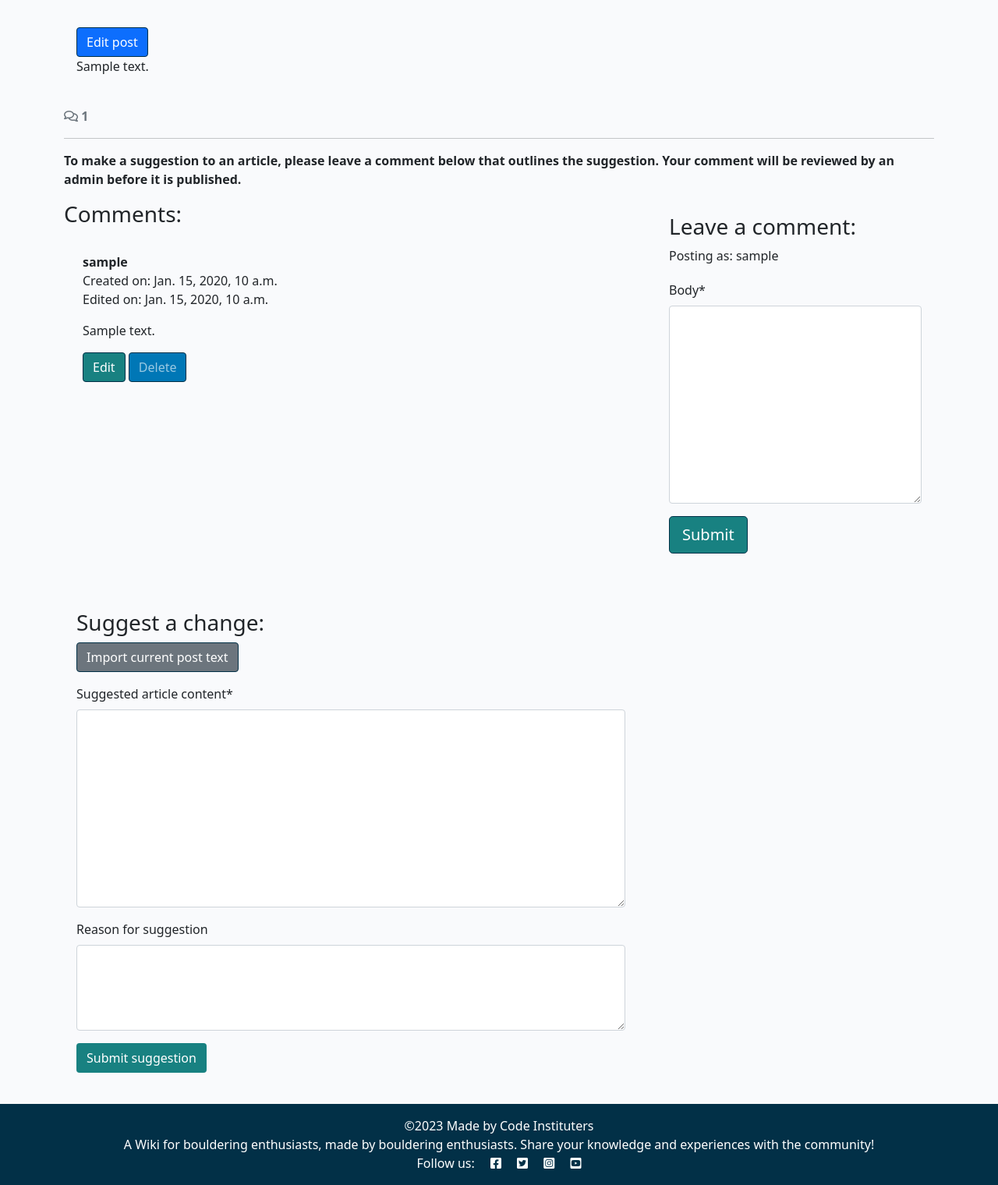
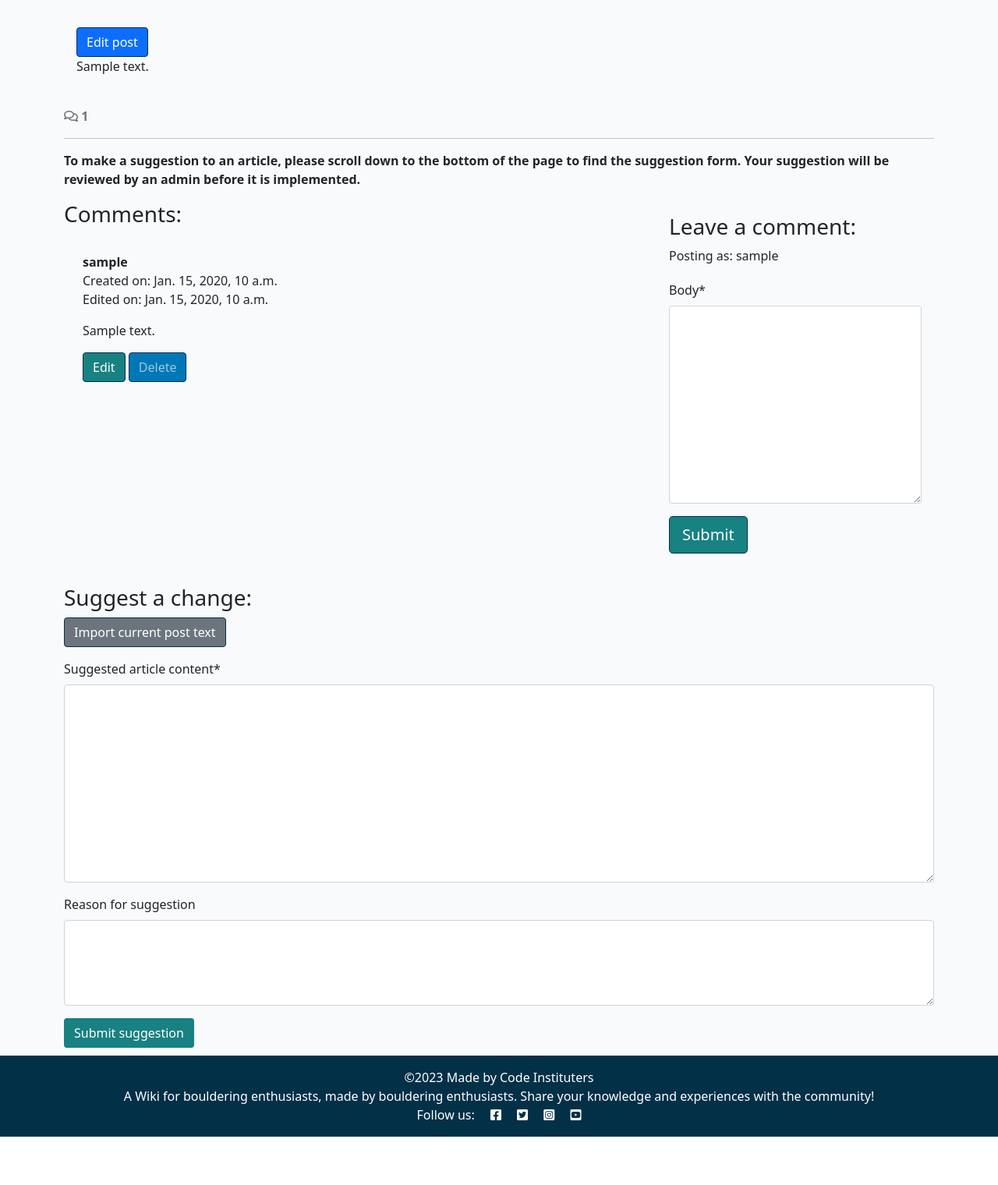
Before and after one commit to Zealous242/love-bouldering-2, a Django app: a page that uses article/templates/article/post_detail.html in a window 1280 px wide. Shown: the part 377-1897 px from the top of the page at 78% size. After the commit the page ends 1835 px from the top, so only its background shows below. Run offline with Django 4.2, Linux system fonts and the light colour scheme; a user stored in the database is signed in; tables that the repository leaves empty hold one stand-in row (values such as "Sample post"); some libraries are stand-ins or nearby versions.

Commit message:
Move Suggestion panel into it's own div container

```diff
--- a/article/templates/article/post_detail.html
+++ b/article/templates/article/post_detail.html
@@ -60,7 +60,7 @@
         <div class="col-12">
 
             <strong>
-                To make a suggestion to an article, please leave a comment below that outlines the suggestion. Your comment will be reviewed by an admin before it is published.
+                To make a suggestion to an article, please scroll down to the bottom of the page to find the suggestion form. Your suggestion will be reviewed by an admin before it is implemented.
             </strong>
         </div>
     </div>
@@ -149,26 +149,31 @@
         </div>
         </div>
     </div>
+
+
+</div>
+<!-- Suggestion form -->
+<div class="container">
     <div class="row">
-        <div class="col-md-8 card mb-4 mt-3">
-            <div class="card-body">
+        <div class="col-12">
             {% if user.is_authenticated %}
         <h3>Suggest a change:</h3>
-                <form method="post" action="{% url 'suggestion_create' post.slug %}">
+        <form method="post" action="{% url 'suggestion_create' post.slug %}" class="suggestion-form">
             {% csrf_token %}
             <button type="button" id="importPostContent" class="btn btn-secondary mb-3" style="border-color: #023047;">
                 Import current post text
             </button>
             {{ suggestion_form|crispy }}
-                    <button type="submit" class="btn btn-signup">Submit suggestion</button>
+            <button type="submit" class="btn btn-signup" style = "margin-bottom: 10px;">Submit suggestion</button>
         </form>
         {% else %}
         <p>Log in to suggest a change to this article.</p>
         {% endif %}
         </div>
     </div>
+
 </div>
-</div>
+
 <!-- Delete confirmation modal -->
 <div class="modal fade" id="deleteModal" tabindex="-1"
     aria-labelledby="deleteModalLabel" aria-hidden="true">
--- a/static/css/style.css
+++ b/static/css/style.css
@@ -82,6 +82,23 @@ body {
 
 .article-entry .post-link {
     flex-grow: 1;
+}
+
+.suggestion-form {
+    width: 100%;
+}
+
+.suggestion-form .summernote-div,
+.suggestion-form .summernote-div iframe {
+    display: block;
+    width: 100% !important;
+    max-width: 100%;
+}
+
+.suggestion-form .summernote-div {
+    min-width: 320px;
+    overflow: auto;
+    resize: horizontal;
 }
 
 .image-container {
```
Lines whose indentation alone changed are shown as unchanged.
